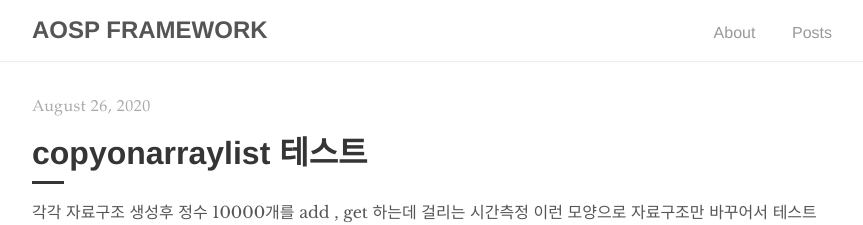
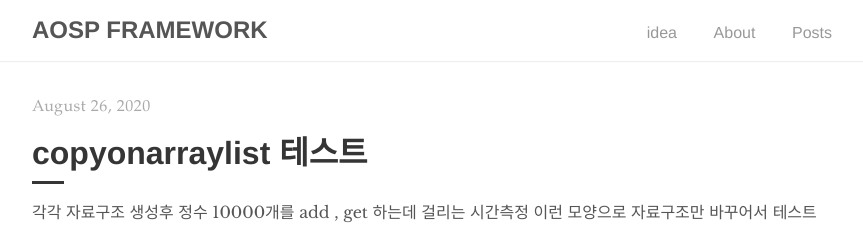
Before and after one commit to nivkhdif/nivkhdif.github.io, a Jekyll site: the page built from index.html, in a window 1280 px wide. Shown: the top 225 px of the page, without its empty margins (208-1071 px from the left). Built offline with Jekyll 4.4.1, drawn with Linux system fonts in a browser that asks for light colours; the list of posts is cut into pages by our own code.

Commit message:
Update navigation.html

```diff
--- a/_includes/navigation.html
+++ b/_includes/navigation.html
@@ -4,6 +4,7 @@
       <h2 class="nav-title">{{ site.title }}</h2>
     </a>
     <ul>
+      <li><a href="{{ '/idea' | prepend: site.baseurl }}">idea</a></li>
       <li><a href="{{ '/about' | prepend: site.baseurl }}">About</a></li>
       <li><a href="{{ site.baseurl }}/">Posts</a></li>
     </ul>
```
